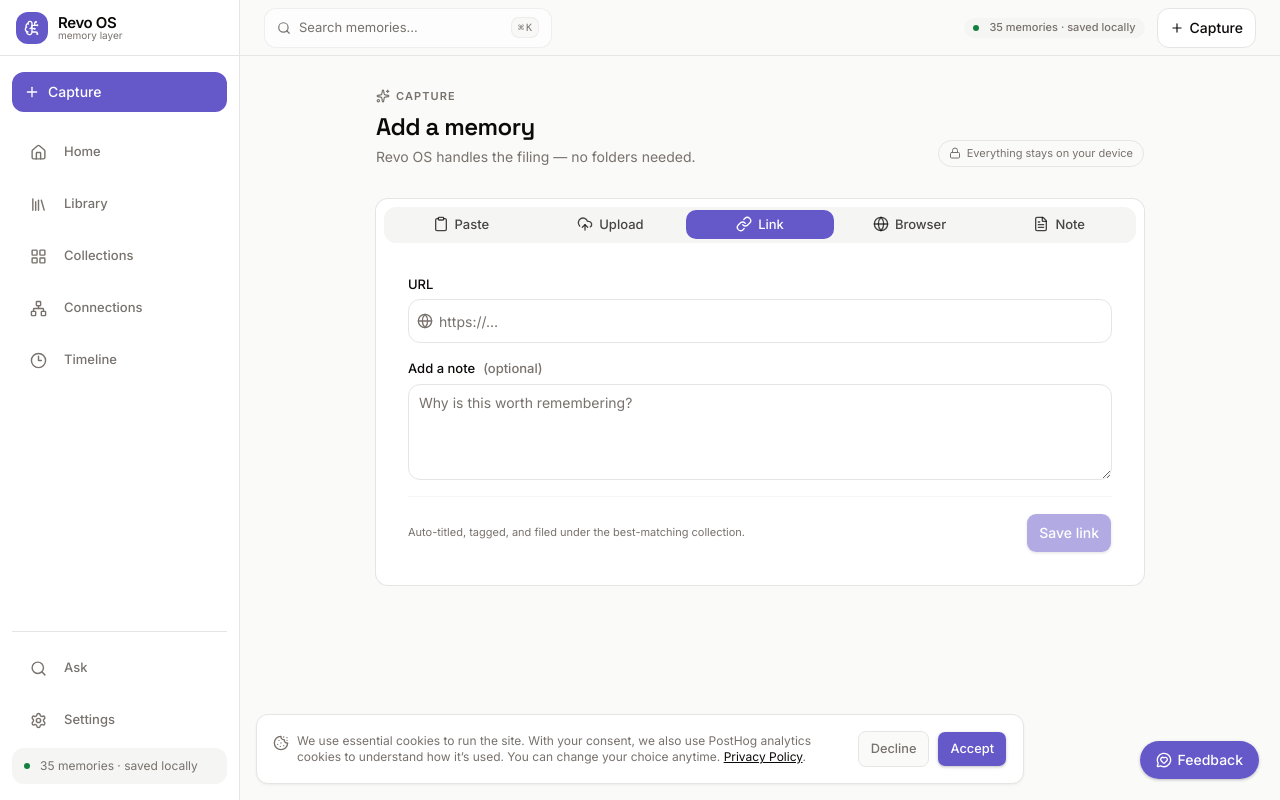
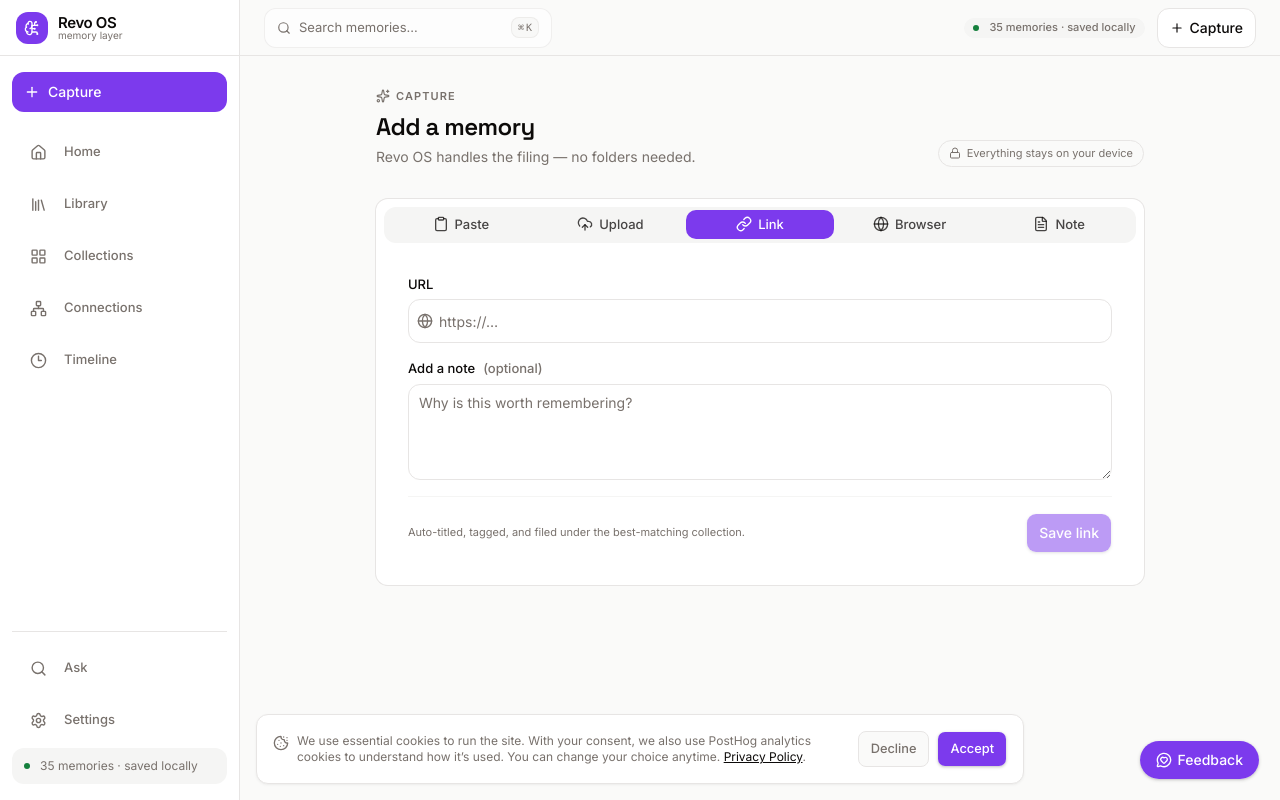
Before and after one commit to dev-ctrlworks/revo-os, a Next.js app: page /capture in a window 1280 px wide. Built offline with nearby package versions, Linux system fonts and the light colour scheme; no server answers.

Commit message:
theme: brighter, more vibrant aurora violet

```diff
--- a/src/app/globals.css
+++ b/src/app/globals.css
@@ -62,7 +62,7 @@
   --card-foreground: #0c0a09;
   --popover: #ffffff;
   --popover-foreground: #0c0a09;
-  --primary: #6558c8;
+  --primary: #7c3aed;
   --primary-foreground: #ffffff;
   --secondary: #f5f5f4;
   --secondary-foreground: #1c1917;
@@ -74,8 +74,8 @@
   --success: #15803d;
   --border: #e7e5e4;
   --input: #e7e5e4;
-  --ring: #6558c8;
-  --chart-1: #6558c8;
+  --ring: #7c3aed;
+  --chart-1: #7c3aed;
   --chart-2: #78716c;
   --chart-3: #a8a29e;
   --chart-4: #d6d3d1;
@@ -83,27 +83,27 @@
   --radius: 0.625rem;
   --sidebar: #ffffff;
   --sidebar-foreground: #0c0a09;
-  --sidebar-primary: #6558c8;
+  --sidebar-primary: #7c3aed;
   --sidebar-primary-foreground: #ffffff;
   --sidebar-accent: #f5f5f4;
   --sidebar-accent-foreground: #1c1917;
   --sidebar-border: #e7e5e4;
-  --sidebar-ring: #6558c8;
+  --sidebar-ring: #7c3aed;
 
   /* Legacy brand aliases, retained so existing utility classes keep resolving.
      Repointed to the aurora violet ramp. */
-  --aurora-1: #8b7fe0;
-  --aurora-2: #6558c8;
-  --aurora-3: #5b4fc0;
-  --aurora-4: #a99ef0;
-  --aurora-ink: #5548b0;
+  --aurora-1: #a78bfa;
+  --aurora-2: #7c3aed;
+  --aurora-3: #6d28d9;
+  --aurora-4: #c4b5fd;
+  --aurora-ink: #6d28d9;
 }
 
 /* Keep the aurora violet legible on dark surfaces (landing). */
 .dark {
-  --aurora-1: oklch(0.7 0.18 292);
-  --aurora-2: oklch(0.72 0.18 292);
-  --aurora-ink: oklch(0.82 0.14 292);
+  --aurora-1: oklch(0.75 0.19 295);
+  --aurora-2: oklch(0.7 0.22 295);
+  --aurora-ink: oklch(0.85 0.15 292);
 }
 
 @layer base {
--- a/src/components/graph/graph-canvas.tsx
+++ b/src/components/graph/graph-canvas.tsx
@@ -200,7 +200,7 @@ export function GraphCanvas({
             markerHeight="5"
             orient="auto-start-reverse"
           >
-            <path d="M 0 0 L 10 5 L 0 10 z" fill="#6558c8" />
+            <path d="M 0 0 L 10 5 L 0 10 z" fill="#7c3aed" />
           </marker>
         </defs>
 
@@ -221,7 +221,7 @@ export function GraphCanvas({
                 y1={from.y}
                 x2={to.x}
                 y2={to.y}
-                stroke={isSelected ? "#6558c8" : meta.color}
+                stroke={isSelected ? "#7c3aed" : meta.color}
                 strokeWidth={isSelected ? meta.width + 1.4 : meta.width}
                 strokeOpacity={active ? (isSelected ? 0.95 : 0.5) : 0.08}
                 strokeDasharray={meta.dashed ? "4 5" : undefined}
@@ -270,7 +270,7 @@ export function GraphCanvas({
                   cx={(from.x + to.x) / 2}
                   cy={(from.y + to.y) / 2}
                   r={2.4}
-                  fill="#6558c8"
+                  fill="#7c3aed"
                   opacity={active ? 0.85 : 0.1}
                   className="pointer-events-none transition-opacity duration-200"
                 />
--- a/src/lib/graph.ts
+++ b/src/lib/graph.ts
@@ -146,7 +146,7 @@ export const RELATION_META: Record<
   },
   discovered: {
     label: "RevoOS discovered",
-    color: "#6558c8",
+    color: "#7c3aed",
     dashed: true,
     width: 1.3,
     description: "An AI-inferred connection across topics",
--- a/src/lib/memory-preview.ts
+++ b/src/lib/memory-preview.ts
@@ -1,13 +1,13 @@
 import type { Memory, MemoryType } from "./types";
 
 const coverPalettes: Record<MemoryType, readonly [string, string]> = {
-  screenshot: ["#8b7fe0", "#6558c8"],
-  note: ["#a99ef0", "#8b7fe0"],
-  document: ["#5b4fc0", "#6558c8"],
-  link: ["#6558c8", "#8b7fe0"],
-  image: ["#7c6ee0", "#5b4fc0"],
-  discussion: ["#6a5fce", "#8b7fe0"],
-  email: ["#4f46b5", "#6558c8"],
+  screenshot: ["#a78bfa", "#7c3aed"],
+  note: ["#c4b5fd", "#a78bfa"],
+  document: ["#6d28d9", "#7c3aed"],
+  link: ["#7c3aed", "#a78bfa"],
+  image: ["#8b5cf6", "#6d28d9"],
+  discussion: ["#7c3aed", "#a78bfa"],
+  email: ["#6d28d9", "#7c3aed"],
   archive: ["#57534e", "#78716c"],
 };
 
```
